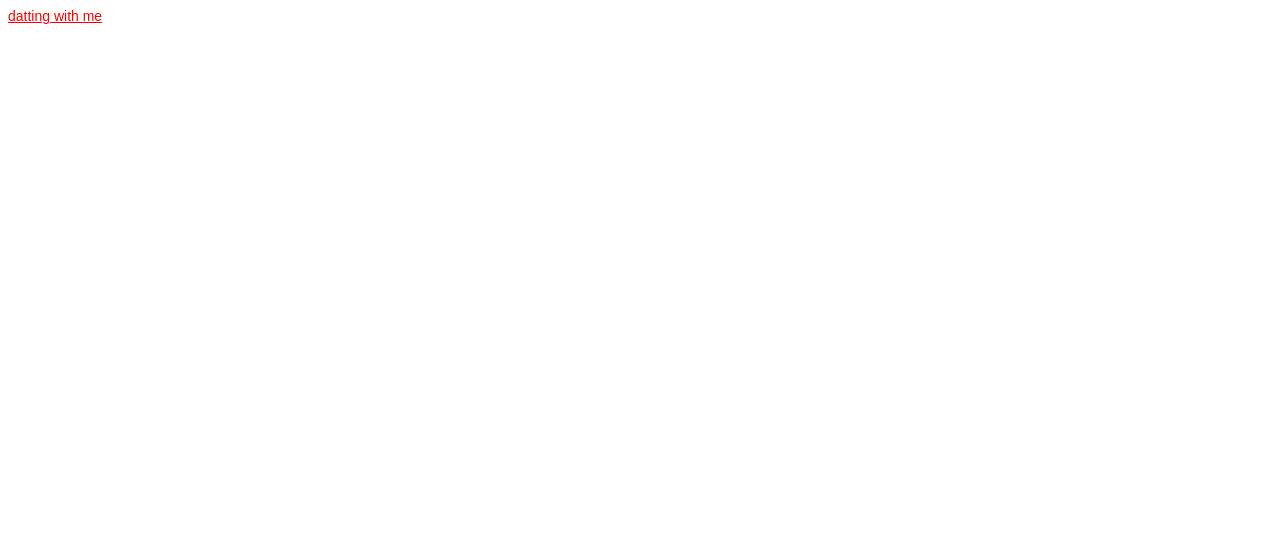
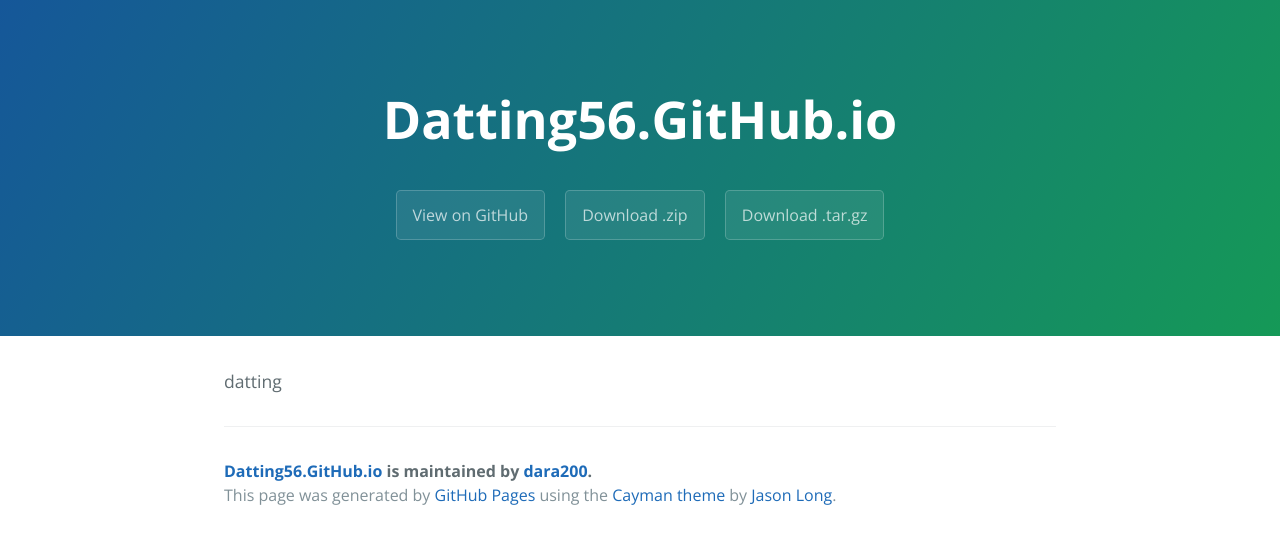
Before and after one commit to dara200/datting56.github.io, a plain HTML site: page index.html in a window 1280 px wide. Drawn offline with nearby package versions, Linux system fonts and the light colour scheme.

Commit message:
Create gh-pages branch via GitHub

```diff
--- a/index.html
+++ b/index.html
@@ -1 +1,34 @@
-<a href="http://camp.desocpa.top/?aff_id=1vaod-rcpa-vqIef84mpW" target="_blank" title="datting" style="font-size:14px; color:#ff0000;font-family:Arial;text-decoration:underline;">datting with me</a>
+<!DOCTYPE html>
+<html lang="en-us">
+  <head>
+    <meta charset="UTF-8">
+    <title>Datting56.GitHub.io by dara200</title>
+    <meta name="viewport" content="width=device-width, initial-scale=1">
+    <link rel="stylesheet" type="text/css" href="stylesheets/normalize.css" media="screen">
+    <link href='https://fonts.googleapis.com/css?family=Open+Sans:400,700' rel='stylesheet' type='text/css'>
+    <link rel="stylesheet" type="text/css" href="stylesheets/stylesheet.css" media="screen">
+    <link rel="stylesheet" type="text/css" href="stylesheets/github-light.css" media="screen">
+  </head>
+  <body>
+    <section class="page-header">
+      <h1 class="project-name">Datting56.GitHub.io</h1>
+      <h2 class="project-tagline"></h2>
+      <a href="https://github.com/dara200/datting56.github.io" class="btn">View on GitHub</a>
+      <a href="https://github.com/dara200/datting56.github.io/zipball/master" class="btn">Download .zip</a>
+      <a href="https://github.com/dara200/datting56.github.io/tarball/master" class="btn">Download .tar.gz</a>
+    </section>
+
+    <section class="main-content">
+      <p>datting</p>
+
+      <footer class="site-footer">
+        <span class="site-footer-owner"><a href="https://github.com/dara200/datting56.github.io">Datting56.GitHub.io</a> is maintained by <a href="https://github.com/dara200">dara200</a>.</span>
+
+        <span class="site-footer-credits">This page was generated by <a href="https://pages.github.com">GitHub Pages</a> using the <a href="https://github.com/jasonlong/cayman-theme">Cayman theme</a> by <a href="https://twitter.com/jasonlong">Jason Long</a>.</span>
+      </footer>
+
+    </section>
+
+
+  </body>
+</html>
```
